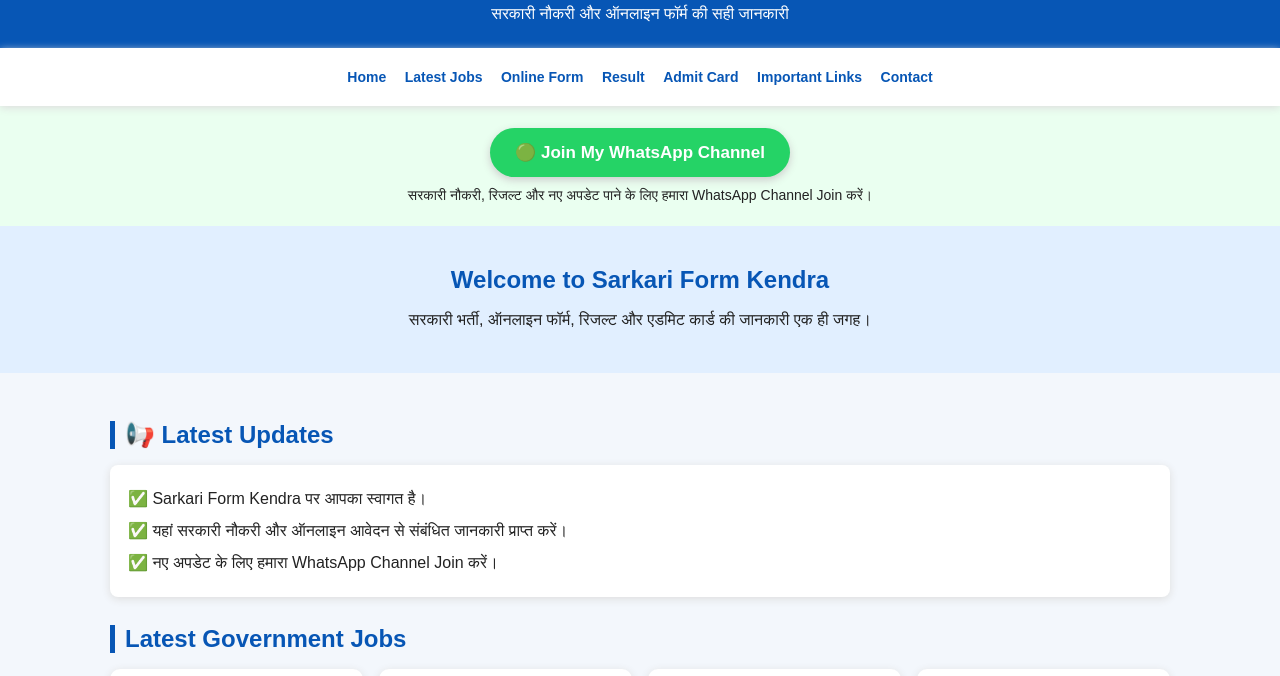
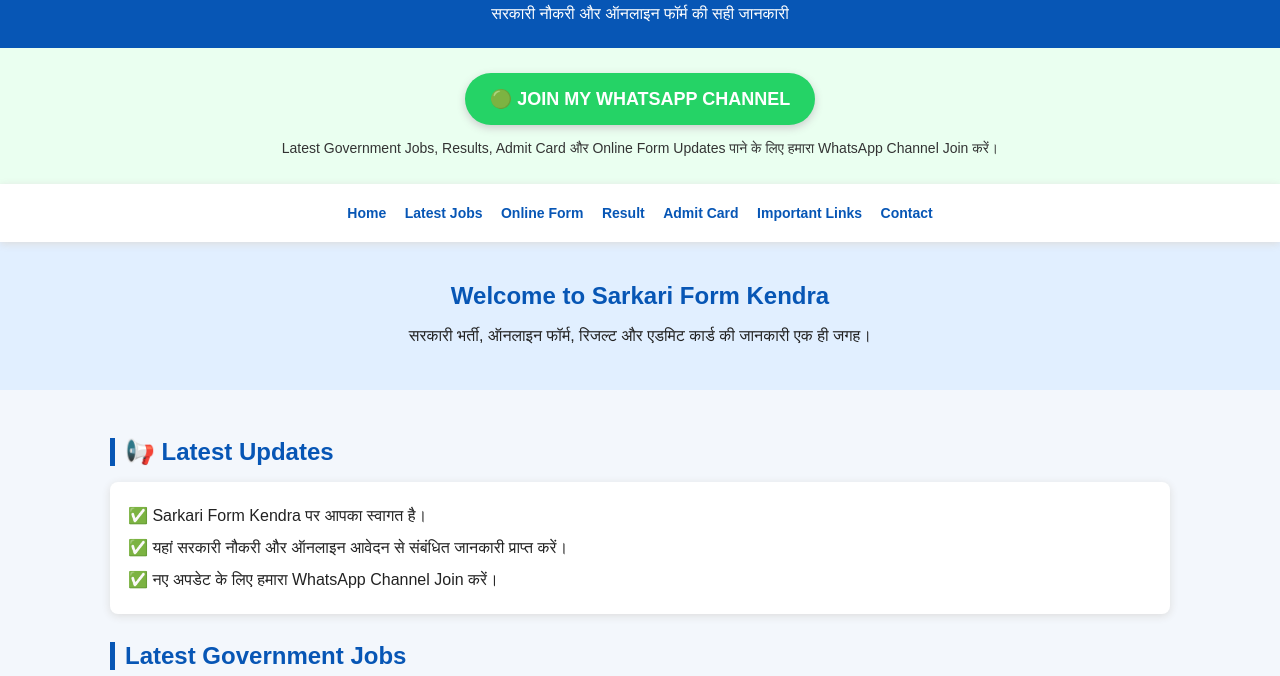
Before and after one commit to mohitcsc98/sarkaricsckendra, a plain HTML site: page index.html in a window 1280 px wide. Shown: the part 61-737 px from the top of the page. Drawn offline with Linux system fonts and the light colour scheme.

Commit message:
Add WhatsApp button section and update styles
Added a WhatsApp button section to the webpage for users to join the WhatsApp channel. Removed the old WhatsApp section and updated styles accordingly.

```diff
--- a/index.html
+++ b/index.html
@@ -51,6 +51,38 @@ header p{
 margin-top:8px;
 }
 
+/* WHATSAPP BUTTON */
+.whatsapp-section{
+background:#eafff0;
+padding:25px 12px;
+text-align:center;
+}
+
+.whatsapp-btn{
+display:inline-block;
+background:#25D366;
+color:white;
+padding:15px 25px;
+border-radius:30px;
+text-decoration:none;
+font-size:18px;
+font-weight:bold;
+box-shadow:0 3px 8px #ccc;
+transition:0.3s;
+}
+
+.whatsapp-btn:hover{
+background:#128C7E;
+transform:scale(1.03);
+}
+
+.whatsapp-section p{
+margin-top:12px;
+font-size:14px;
+color:#333;
+line-height:1.6;
+}
+
 nav{
 background:white;
 padding:14px 8px;
@@ -87,33 +119,6 @@ margin-bottom:12px;
 
 .hero p{
 line-height:1.7;
-}
-
-.whatsapp{
-background:#eafff0;
-padding:22px 10px;
-text-align:center;
-}
-
-.whatsapp-btn{
-display:inline-block;
-background:#25D366;
-color:white;
-padding:14px 25px;
-border-radius:30px;
-text-decoration:none;
-font-size:17px;
-font-weight:bold;
-box-shadow:0 3px 8px #ccc;
-}
-
-.whatsapp-btn:hover{
-background:#128C7E;
-}
-
-.whatsapp p{
-margin-top:10px;
-font-size:14px;
 }
 
 .container{
@@ -193,12 +198,18 @@ color:white;
 header h1{
 font-size:23px;
 }
+
 nav a{
 font-size:12px;
 margin:5px;
 }
+
 .hero h2{
 font-size:21px;
+}
+
+.whatsapp-btn{
+font-size:16px;
 }
 }
 </style>
@@ -212,6 +223,24 @@ font-size:21px;
 <p>सरकारी नौकरी और ऑनलाइन फॉर्म की सही जानकारी</p>
 </header>
 
+<!-- JOIN MY WHATSAPP CHANNEL -->
+<section class="whatsapp-section">
+
+<a class="whatsapp-btn"
+href="https://whatsapp.com/channel/0029Vb9Guk9EQIafZVfczr2Y"
+target="_blank"
+rel="noopener noreferrer">
+
+🟢 JOIN MY WHATSAPP CHANNEL
+
+</a>
+
+<p>
+Latest Government Jobs, Results, Admit Card और Online Form Updates पाने के लिए हमारा WhatsApp Channel Join करें।
+</p>
+
+</section>
+
 <!-- NAVIGATION -->
 <nav>
 <a href="#home">Home</a>
@@ -223,22 +252,12 @@ font-size:21px;
 <a href="#contact">Contact</a>
 </nav>
 
-<!-- WHATSAPP CHANNEL -->
-<section class="whatsapp">
-<a class="whatsapp-btn"
-href="https://whatsapp.com/channel/0029Vb9Guk9EQIafZVfczr2Y"
-target="_blank"
-rel="noopener noreferrer">
-🟢 Join My WhatsApp Channel
-</a>
-
-<p>सरकारी नौकरी, रिजल्ट और नए अपडेट पाने के लिए हमारा WhatsApp Channel Join करें।</p>
-</section>
-
 <!-- HOME -->
 <section class="hero" id="home">
 <h2>Welcome to Sarkari Form Kendra</h2>
-<p>सरकारी भर्ती, ऑनलाइन फॉर्म, रिजल्ट और एडमिट कार्ड की जानकारी एक ही जगह।</p>
+<p>
+सरकारी भर्ती, ऑनलाइन फॉर्म, रिजल्ट और एडमिट कार्ड की जानकारी एक ही जगह।
+</p>
 </section>
 
 <div class="container">
@@ -381,12 +400,14 @@ rel="noopener noreferrer">
 <p>वेबसाइट से संबंधित जानकारी और सुझाव के लिए संपर्क करें।</p>
 <a class="btn" href="mailto:mayankhr82@gmail.com">Email Us</a>
 <br><br>
+
 <a class="whatsapp-btn"
 href="https://whatsapp.com/channel/0029Vb9Guk9EQIafZVfczr2Y"
 target="_blank"
 rel="noopener noreferrer">
-Join WhatsApp Channel
+🟢 Join WhatsApp Channel
 </a>
+
 </div>
 
 </div>
```
